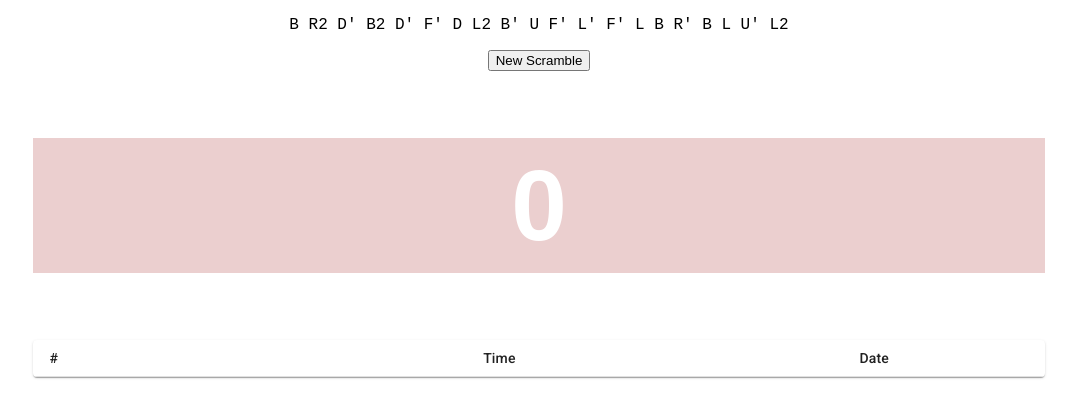
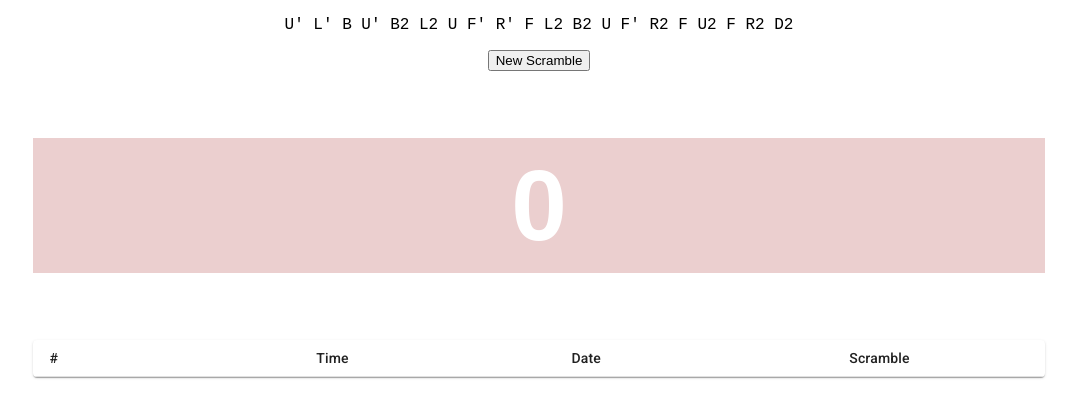
Before and after one commit to bach-ta/cube-timer, a React (Create React App) app: page / in a window 1280 px wide. Shown: the top 418 px of the page, without its empty margins (101-1178 px from the left). Built offline with nearby package versions, Linux system fonts and the light colour scheme.

Commit message:
update scrambler

```diff
--- a/src/App.js
+++ b/src/App.js
@@ -2,7 +2,7 @@ import './App.css';
 import React, { useState, useEffect } from 'react'
 import Display from './components/Display'
 import Results from './components/Results'
-import getScrambles from './scrambler'
+import getScramble from './scrambler'
 
 const App = () => {
   const [timerOn, setTimerOn] = useState(false)
@@ -11,12 +11,13 @@ const App = () => {
   const [totalSolves, setTotalSolves] = useState(0)
 
   const [results, setResults] = useState([])
-  const [scramble, setScramble] = useState(getScrambles())
+  const [scramble, setScramble] = useState(getScramble())
   const [p, setP] = useState(false)
 
   // console.log(scramble)
 
   const onKeyDown = (e) => {
+    e.stopPropagation();
     e.preventDefault()
     if (e.keyCode === 32) {
       clearInterval(intervalID)
@@ -26,6 +27,7 @@ const App = () => {
   }
 
   const onKeyUp = (e) => {
+    e.stopPropagation();
     e.preventDefault()
     if (intervalID === -1) {
       if (e.keyCode === 32) {
@@ -55,7 +57,7 @@ const App = () => {
         return newArray
       })
 
-      setScramble(getScrambles())
+      setScramble(getScramble())
 
       setIntervalID(-1)
       setP(a => !a)
@@ -73,7 +75,7 @@ const App = () => {
   return (
     <div className="App">
       <div>
-        <Display time={displayTime} scramble={scramble} newScrambles={() => setScramble(getScrambles())} />
+        <Display time={displayTime} scramble={scramble} newScramble={() => setScramble(getScramble())} />
         <Results results={results} />
       </div>
     </div>
--- a/src/components/Display.jsx
+++ b/src/components/Display.jsx
@@ -1,7 +1,7 @@
 import React from 'react'
 import './Display.css';
 
-const Display = ({time, scramble, newScrambles}) => {
+const Display = ({time, scramble, newScramble}) => {
 
   const styleDisplay = {
     color: "green",
@@ -13,7 +13,7 @@ const Display = ({time, scramble, newScrambles}) => {
   return (
     <div>
       <p>{scramble}</p>
-      <button onClick={() => newScrambles()}>
+      <button onClick={() => newScramble()}>
         New Scramble
       </button>
       <h1 className="stopwatch">{time ? (time / 100).toFixed(2) : 0}</h1>
--- a/src/components/Results.jsx
+++ b/src/components/Results.jsx
@@ -18,6 +18,7 @@ const Results = ({ results }) => {
             <TableCell> # </TableCell>
             <TableCell align="center">Time</TableCell>
             <TableCell align="center">Date</TableCell>
+            <TableCell align="center">Scramble</TableCell>
           </TableRow>
         </TableHead>
         <TableBody>
@@ -28,6 +29,7 @@ const Results = ({ results }) => {
               </TableCell>
               <TableCell align="center">{result.time}</TableCell>
               <TableCell align="center">{result.date}</TableCell>
+              <TableCell align="center">{result.scramble}</TableCell>
             </TableRow>
           ))}
         </TableBody>
--- a/src/scrambler.js
+++ b/src/scrambler.js
@@ -1,11 +1,4 @@
-const baseUrl = 'https://scrambler-api.herokuapp.com/3x3x3'
-
-const getRan = (array) => {
-  let k = Math.floor(Math.random() * 6)
-  return array[k]
-}
-
-const getScrambles = () => {
+const getScramble = () => {
   const len = 20
   let ans = ""
   let s = -1;
@@ -59,4 +52,4 @@ const getScrambles = () => {
   return ans
 }
 
-export default getScrambles
+export default getScramble
```
